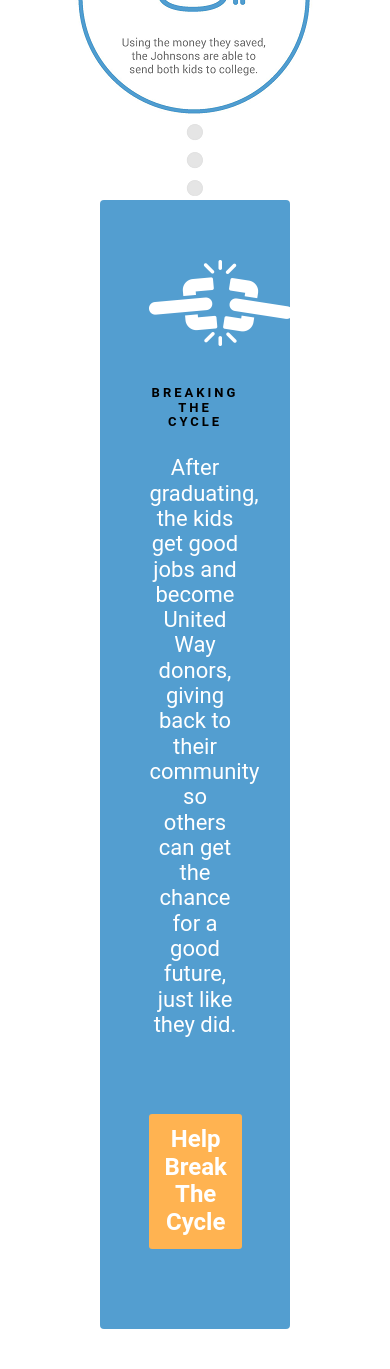
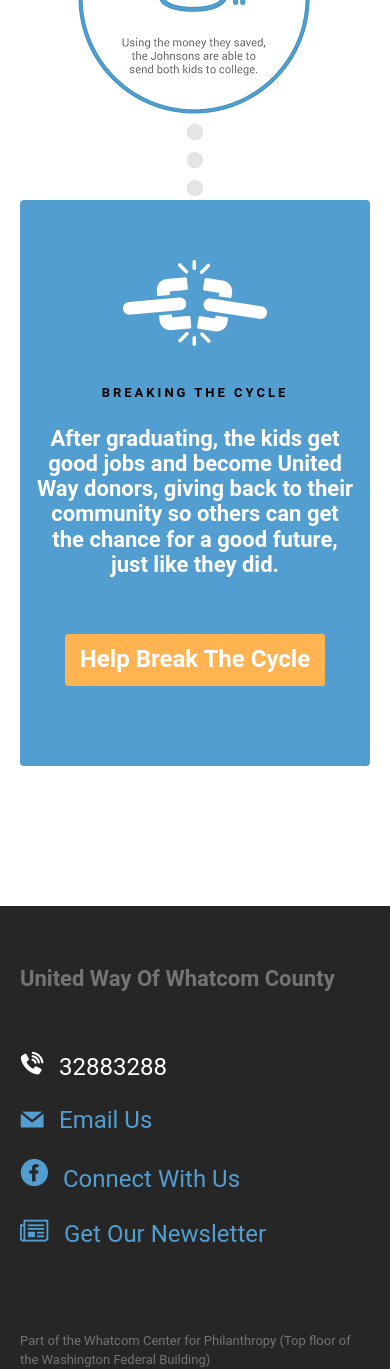
Before and after one commit to lukehtravis/unitedwaywhatcom, a PHP site: page /1.1-our-work-our-network.php in a window 390 px wide. Shown: the part 2952-4321 px from the top of the page. Run offline with PHP 8.4, Linux system fonts and the light colour scheme.

Commit message:
first version of our work

```diff
--- a/assets/css/_src/views/meet-the-johnsons.scss
+++ b/assets/css/_src/views/meet-the-johnsons.scss
@@ -50,9 +50,22 @@
   text-align: center;
   margin-bottom: 140px;
   border-radius: 4px;
+  @include breakpoint(tabletonly) {
+    margin-left: 60px;
+    margin-right: 60px;
+  }
+  @include breakpoint(phoneonly) {
+    @include mobilePageSideMargins;
+  }
   .break-link-container {
     width: 48%;
     margin: 0 auto;
+    @include breakpoint(tabletonly) {
+      width: 60%;
+    }
+    @include breakpoint(phoneonly) {
+      width: 92%;
+    }
     span {
       margin-top: 35px;
       display: block;
@@ -65,11 +78,15 @@
       margin-top: 25px;
       color: $color-white;
       font-size: 22px;
+      font-weight: bold;
     }
     button {
       margin-top: 55px;
       color: $color-white;
       font-weight: bold;
+      @include breakpoint(phoneonly) {
+        margin-top: 35px;
+      }
     }
   }
 }
--- a/assets/css/main.css
+++ b/assets/css/main.css
@@ -1870,9 +1870,23 @@ form, .donation-form {
   text-align: center;
   margin-bottom: 140px;
   border-radius: 4px; }
+  @media only screen and (min-width: 515px) and (max-width: 900px) {
+    .break-the-link {
+      margin-left: 60px;
+      margin-right: 60px; } }
+  @media only screen and (min-width: 1px) and (max-width: 515px) {
+    .break-the-link {
+      margin-left: 20px;
+      margin-right: 20px; } }
   .break-the-link .break-link-container {
     width: 48%;
     margin: 0 auto; }
+    @media only screen and (min-width: 515px) and (max-width: 900px) {
+      .break-the-link .break-link-container {
+        width: 60%; } }
+    @media only screen and (min-width: 1px) and (max-width: 515px) {
+      .break-the-link .break-link-container {
+        width: 92%; } }
     .break-the-link .break-link-container span {
       margin-top: 35px;
       display: block;
@@ -1883,10 +1897,14 @@ form, .donation-form {
     .break-the-link .break-link-container p {
       margin-top: 25px;
       color: white;
-      font-size: 22px; }
+      font-size: 22px;
+      font-weight: bold; }
     .break-the-link .break-link-container button {
       margin-top: 55px;
       color: white;
       font-weight: bold; }
+      @media only screen and (min-width: 1px) and (max-width: 515px) {
+        .break-the-link .break-link-container button {
+          margin-top: 35px; } }
 
 /*# sourceMappingURL=main.css.map */
```
